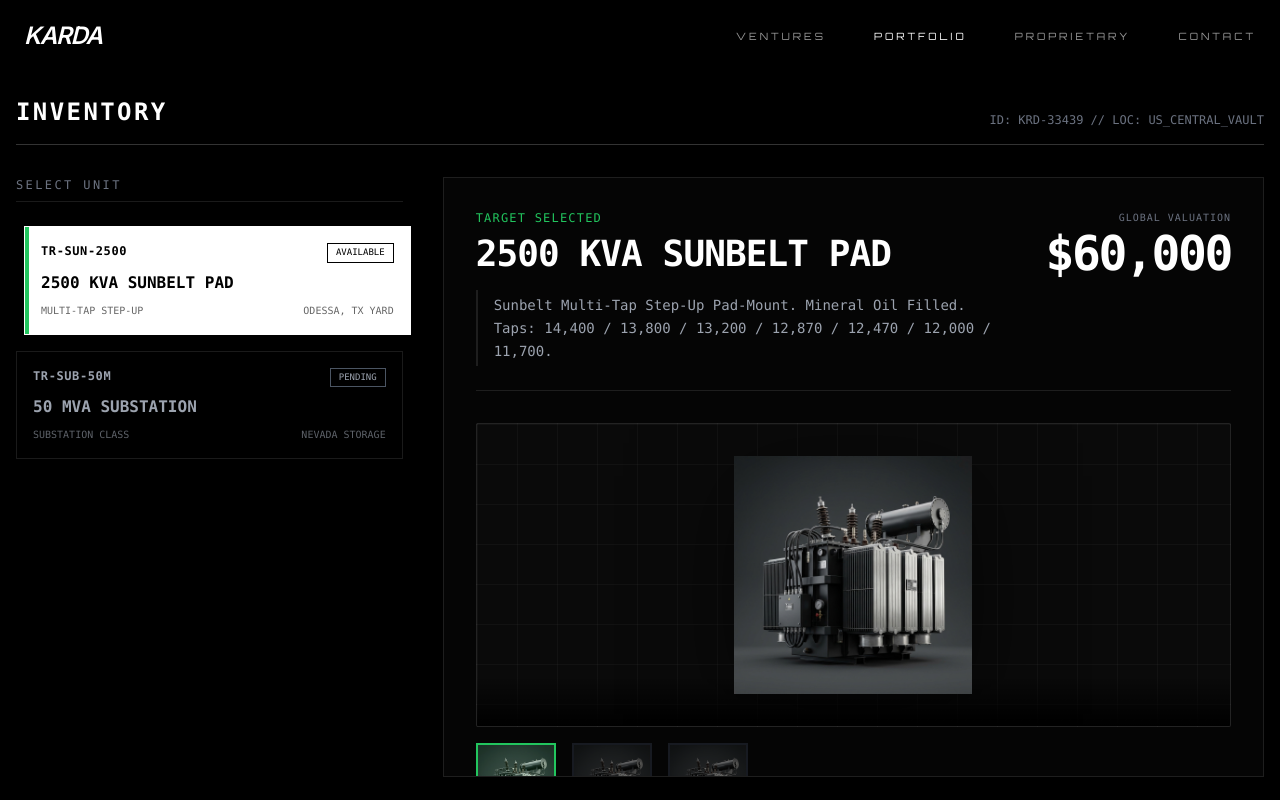
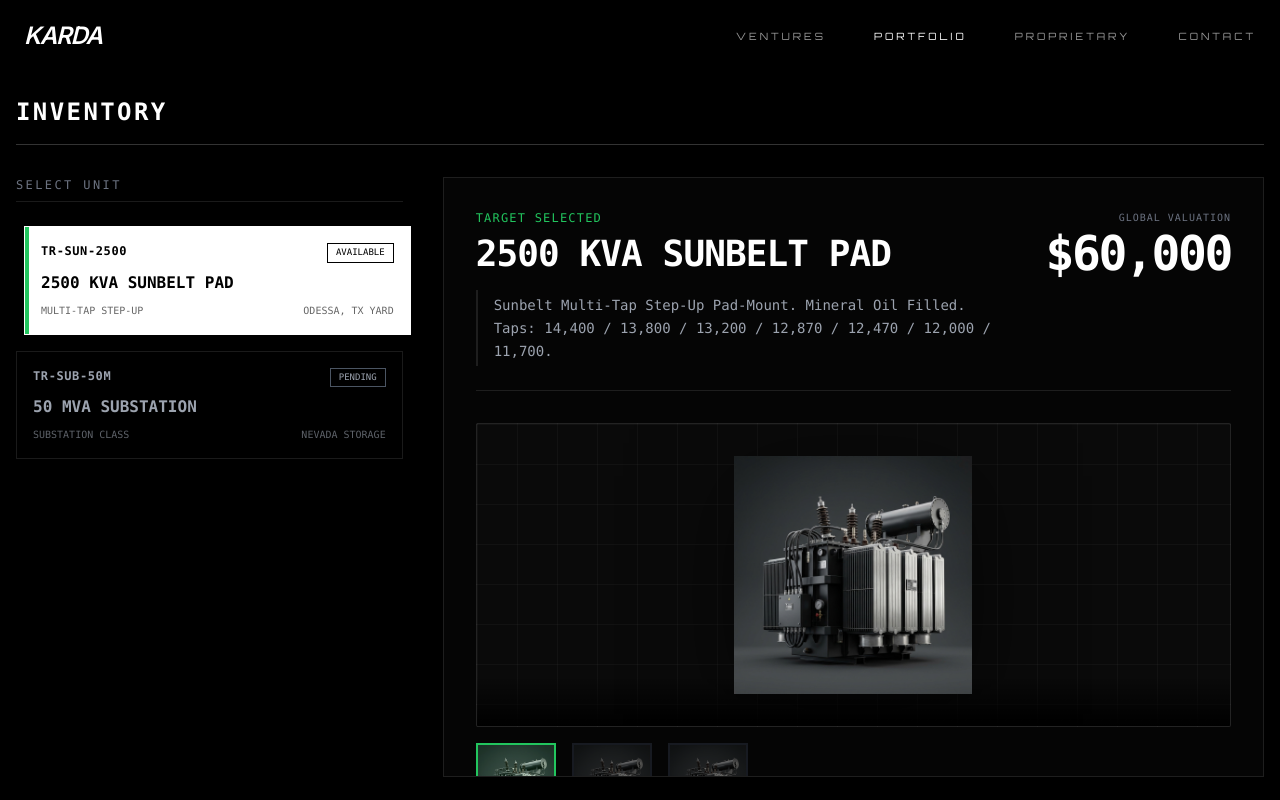
Before and after one commit to hansen-karda/karda-website, a React (Vite) app: page /#/portfolio in a window 1280 px wide. Built offline with nearby package versions, Linux system fonts and the light colour scheme.

Commit message:
Refactor: Remove ID/Loc from Inventory header and speed up boot

```diff
--- a/src/components/Inventory.jsx
+++ b/src/components/Inventory.jsx
@@ -57,7 +57,7 @@ const Inventory = () => {
             setAssets(data);
             setSelected(data[0]);
             setLoading(false);
-        }, 700);
+        }, 300);
 
         return () => clearTimeout(bootTimer);
     }, []);
@@ -100,9 +100,6 @@ const Inventory = () => {
             <div className="flex justify-between items-end border-b border-white/20 pb-4 mb-8">
                 <div>
                     <h2 className="text-xl md:text-2xl font-bold tracking-widest text-white uppercase">INVENTORY</h2>
-                </div>
-                <div className="hidden md:block text-right text-gray-500 text-xs">
-                    ID: KRD-{Math.floor(Math.random() * 90000) + 10000} // LOC: US_CENTRAL_VAULT
                 </div>
             </div>
 
```
